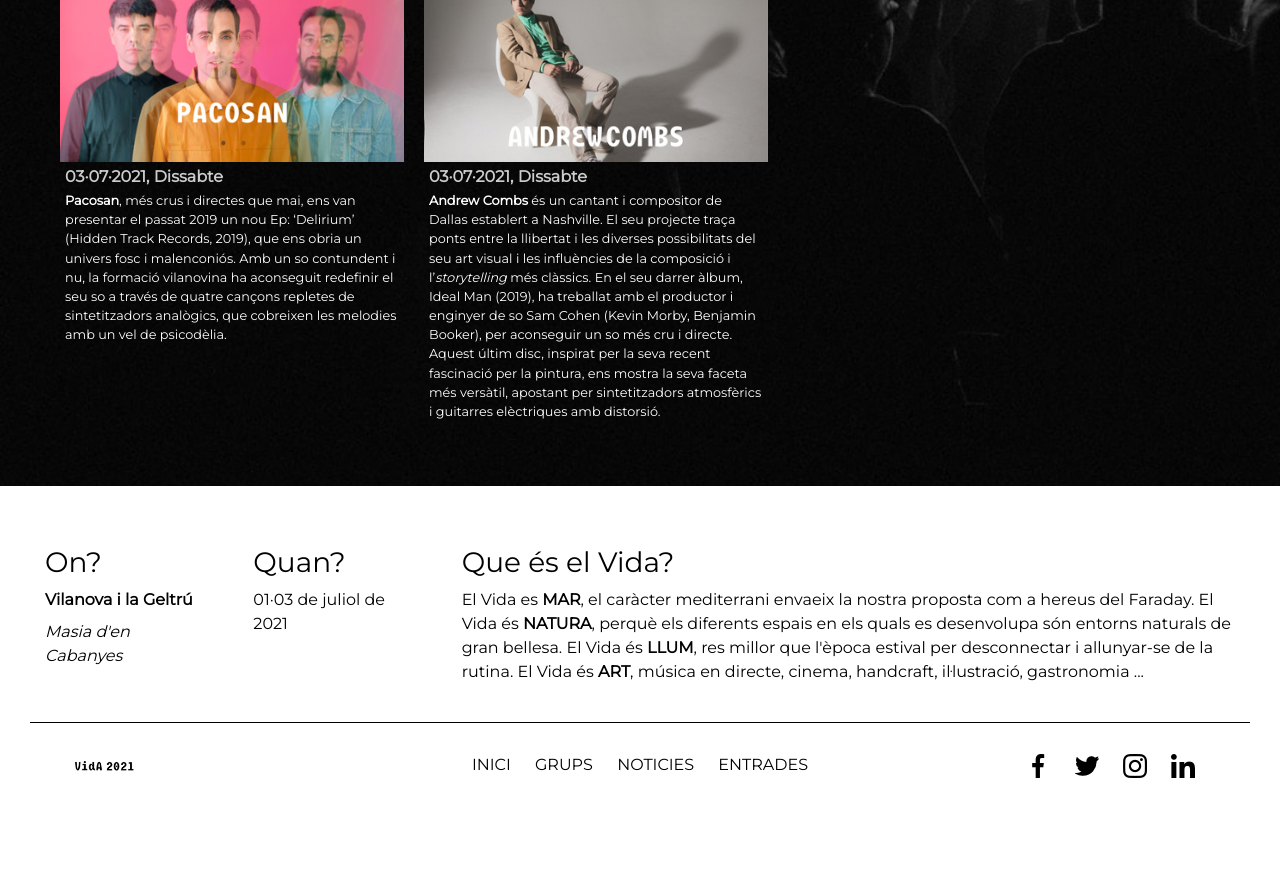
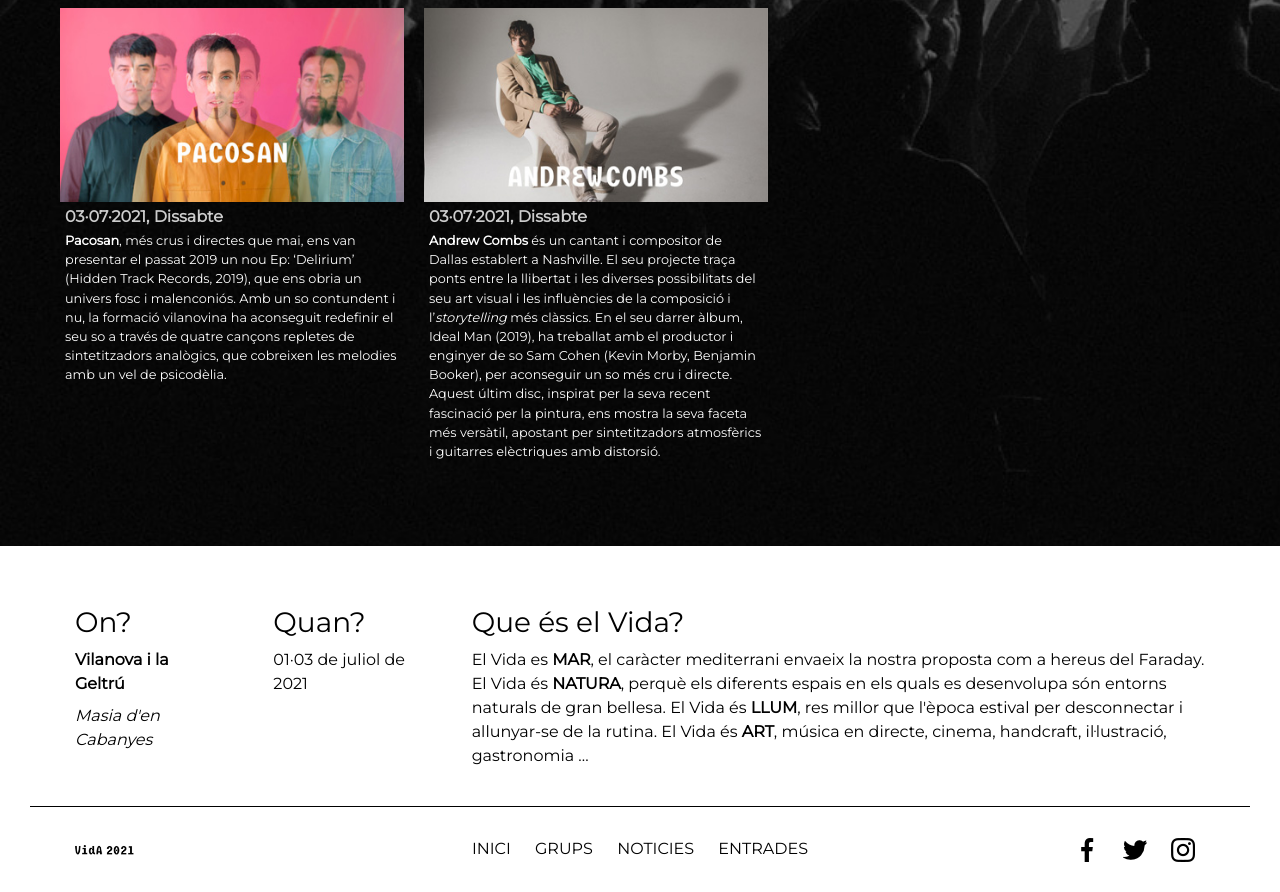
Before and after one commit to malberti-uoc/malberti, a website built with Parcel: page src/grups.html in a window 1280 px wide. Shown: the part 1170-2062 px from the top of the page. Before the commit the page ends 1978 px from the top, so only its background shows below. Built offline with nearby package versions, Linux system fonts and the light colour scheme; some packages are replaced by stand-ins of ours.

Commit message:
20201201-12

```diff
--- a/src/assets/styles/layouts/_grups.scss
+++ b/src/assets/styles/layouts/_grups.scss
@@ -26,7 +26,7 @@
 
 .grup {
   width: 30%;
-  padding: 5px;
+  padding: 5px 5px 25px 5px;
   margin: 5px;
 }
 
--- a/src/assets/styles/layouts/_home.scss
+++ b/src/assets/styles/layouts/_home.scss
@@ -1,14 +1,4 @@
 @import "variables";
-
-/* ------------------------------------ *\
-  #HOME
-\* ------------------------------------ */
-
-.background-picture {
-  background-image: url("./../images/bg-vida2021.jpg");
-  background-repeat: no-repeat; /* Do not repeat the image */
-  background-size: cover;
-}
 
 /* ------------------------------------ *\
   #GRID
@@ -113,7 +103,7 @@
 
 @media (max-width: $breakpoint-smartphone) {
   main {
-    padding: 10px;
+    padding: 20px;
 
     .grid-container {
       display: grid;
--- a/src/assets/styles/main.scss
+++ b/src/assets/styles/main.scss
@@ -34,6 +34,9 @@
   font-family: $font-family-montserrat;
   font-size: 16px;
   color: $color-white;
+  background-image: url("./../images/bg-vida2021.jpg");
+  background-repeat: no-repeat; /* Do not repeat the image */
+  background-size: cover;
 }
 
 /* ------------------------------------ *\
@@ -71,7 +74,7 @@
   color: $color-black;
 
   .footer__top {
-    padding: 30px 0;
+    padding: 30px;
     border-bottom: 1px solid $color-black;
   }
 
@@ -150,7 +153,7 @@
   }
 
   header {
-    font-size: 0.8rem;
+    font-size: 0.9rem;
 
     img.logotip {
       display: block;
@@ -174,6 +177,7 @@
 
     .col {
       padding: 0 0 30px 0;
+	  text-align: left !important;
     }
   }
 }
--- a/src/grups.html
+++ b/src/grups.html
@@ -9,18 +9,14 @@
     <link rel="preconnect" href="https://fonts.gstatic.com">
     <link href="https://fonts.googleapis.com/css2?family=Montserrat&display=swap" rel="stylesheet">
 </head>
-
-<style>
-
-	</style>
 <body>
 	<header>
 		<div class="clearfix">
 			<div class="float-left"><img class="logotip" src="/assets/images/logo_vida2021.png" alt="Vida2021"></div>
 			<div class="float-right font-weight-bold">
 			  <ul>
-				<li>INICI</li>
-				<li><a href="grups.html">GRUPS</a></li>
+				<li><a href="index.html">INICI</a></li>
+				<li>GRUPS</a></li>
 				<li>NOTICIES</li>
 				<li>ENTRADES</li>
 			  </ul>
@@ -129,8 +125,8 @@
 				</div>
 				<div class="col col-lg-6 col-12 text-center">
 					<ul>
-						<li>INICI</li>
-						<li><a href="grups.html">GRUPS</a></li>
+						<li><a href="index.html">INICI</a></li>
+						<li>GRUPS</li>
 						<li>NOTICIES</li>
 						<li>ENTRADES</li>
 					</ul>
@@ -140,7 +136,6 @@
 						<li><a href="#" title="facebook"><img src="/assets/images/facebook.png" alt="facebook"></a></li>
 						<li><a href="#" title="twitter"><img src="/assets/images/twitter.png" alt="twitter"></a></li>
 						<li><a href="#" title="instagram"><img src="/assets/images/instagram.png" alt="instagram"></a></li>
-						<li><a href="#" title="linkedin"><img src="/assets/images/linkedin.png" alt="linkedin"></a></li>
 					</ul>
 				</div>
 			</div>
```
Also changed, not shown: src/index.html (+3 -6 lines).
